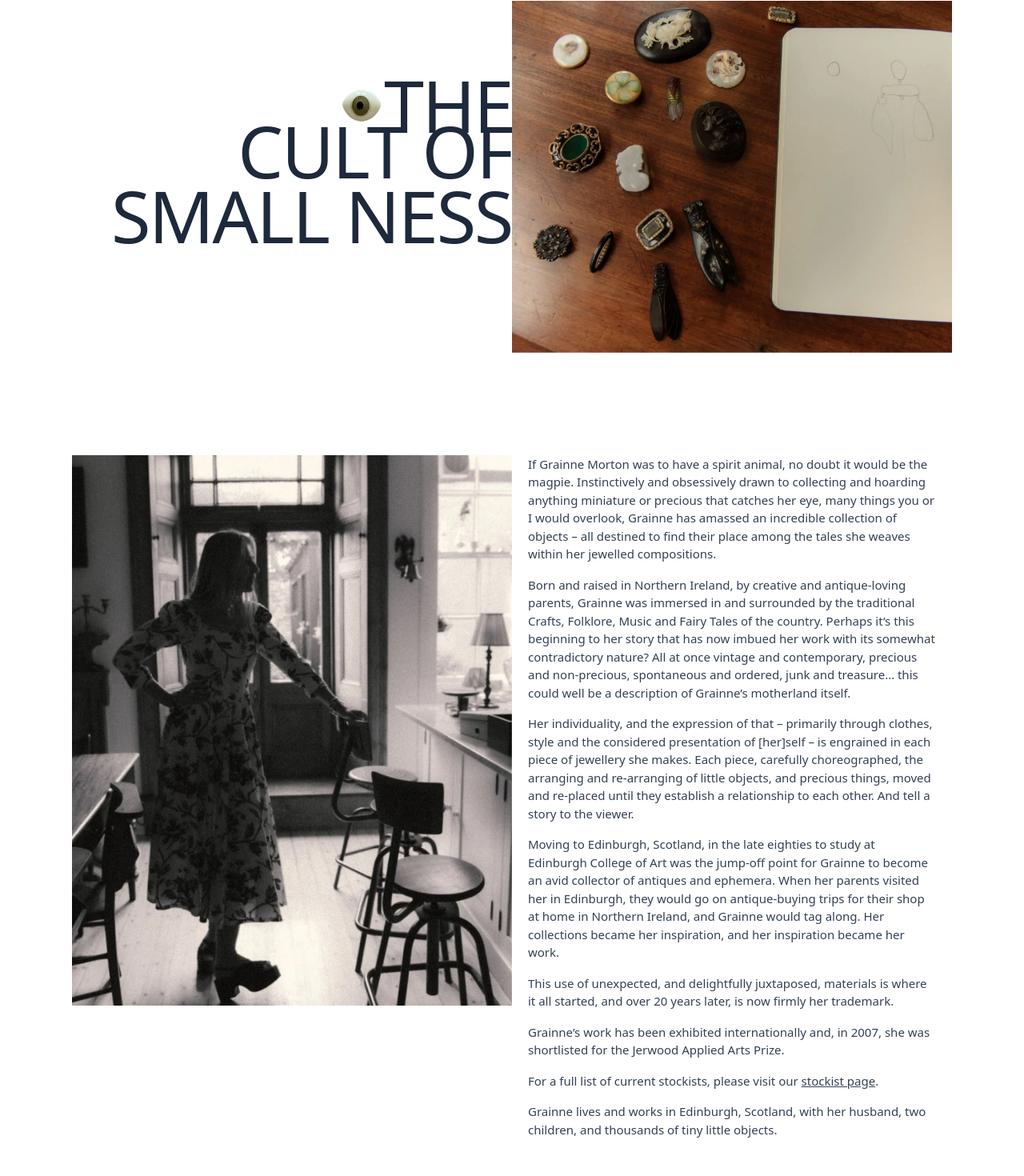
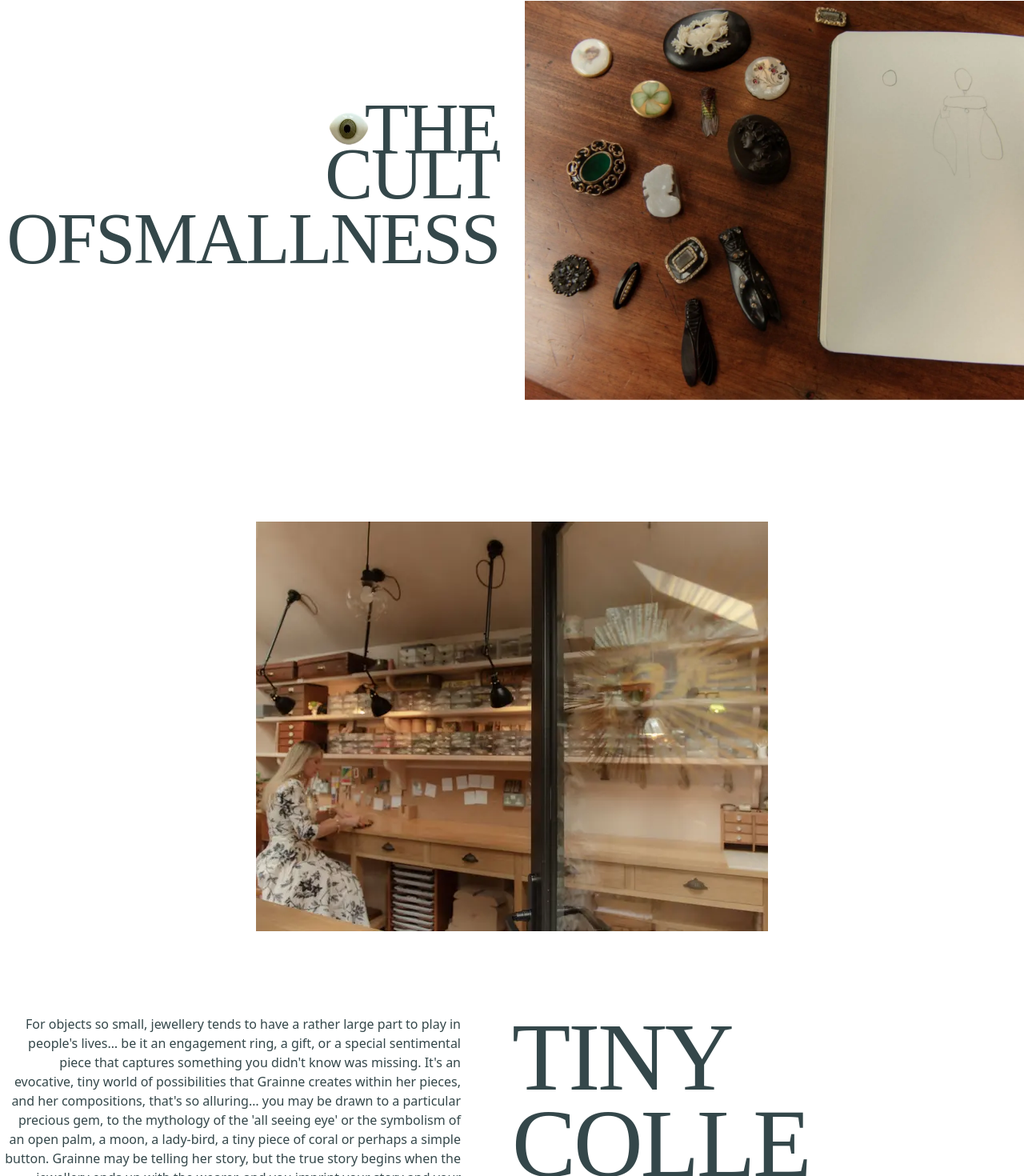
Before and after one commit to pooja12-dev/e-commerce, a React (Create React App) app in the folder e-com/: page /about in a window 1280 px wide. Shown: the part 884-2354 px from the top of the page at 80% size. Built offline with nearby package versions, Linux system fonts and the light colour scheme.

Commit message:
completed about page but facing a problem with a div

```diff
--- a/e-com/src/components/TinyCollectionSection.jsx
+++ b/e-com/src/components/TinyCollectionSection.jsx
@@ -4,7 +4,7 @@ const TinyCollectionsSection = () => {
   return (
     <section className="flex flex-col md:flex-row justify-between w-full max-w-7xl mx-auto my-20 px-8 xl:px-0">
       {/* Left side text content */}
-      <div className="md:w-1/2 text-center md:text-right md:pr-16 text-slate-800">
+      <div className="md:w-1/2 text-center md:text-right md:pr-16 text-[#34474A]">
         <p className="mb-8">
           For objects so small, jewellery tends to have a rather large part to
           play in people's lives… be it an engagement ring, a gift, or a special
@@ -45,13 +45,11 @@ const TinyCollectionsSection = () => {
       </div>
 
       {/* Right side title */}
-      <div className="md:w-1/2 flex items-center mt-10 md:mt-0">
-        <h2 className="font-serif text-slate-800 text-[60px] md:text-[80px] lg:text-[100px] xl:text-[120px] leading-[0.9] tracking-tight">
-          TINY
-          <br />
-          COLLE
-          <br />
-          CTIONS
+      <div className="md:w-1/2 flex items-start mt-10 md:mt-0">
+        <h2 className="font-atacama text-[#34474A] text-[60px] md:text-[80px] lg:text-[100px] xl:text-[120px] leading-[0.9] tracking-tight">
+          <span className="block">TINY</span>
+          <span className="block">COLLE</span>
+          <span className="block">CTIONS</span>
         </h2>
       </div>
     </section>
--- a/e-com/src/pages/AboutPage.jsx
+++ b/e-com/src/pages/AboutPage.jsx
@@ -29,21 +29,23 @@ const AboutPage = () => {
         </section>
 
         {/* Feature Section */}
-        <section className="module-smallness w-full md:w-[86vw] max-w-7xl mx-auto my-[10vmax] px-8 xl:px-0 grid grid-cols-1 md:grid-cols-2 gap-0">
+        <section className="module-smallness w-full max-w-7xl mx-auto my-[10vmax] px-8 xl:px-0 grid grid-cols-1 lg:grid-cols-2 gap-y-8 lg:gap-y-0 lg:gap-x-8">
           {/* Text Section */}
-          <div className="col-span-1 flex flex-col justify-center items-end ">
-            <h2 className="font-serif text-slate-800 uppercase text-[40px] sm:text-[70px] md:text-[80px] lg:text-[90px] leading-[0.9] tracking-tight text-right  ">
-              <span className="flex relative items-center mb-4 align-right bg-red-400">
+          <div className="col-span-1 flex flex-col justify-center items-end">
+            <h2 className="font-atacama text-[#34474A] uppercase text-[40px] sm:text-[70px] md:text-[80px] lg:text-[90px] leading-[0.9] tracking-tight text-right ">
+              <span className="flex relative items-center mb-4 lg:relative">
                 <img
                   src="/about-eye.webp"
                   alt="Eye icon"
-                  className="w-14 h-12 mr-4 absolute right-36"
+                  className="w-14 h-12 mr-4 absolute lg:absolute lg:right-36 right-36"
                 />
-                <span className=" absolute right-0"> THE</span>
+                <span className="absolute right-0 lg:absolute lg:right-0">
+                  THE
+                </span>
               </span>
               <span>CULT OF</span>
-              <span> SMALL</span>
-              <span> NESS</span>
+              <span>SMALL</span>
+              <span>NESS</span>
             </h2>
           </div>
 
@@ -59,85 +61,84 @@ const AboutPage = () => {
         </section>
 
         {/* Additional Feature Section */}
-        <section className="module-smallness w-full md:w-[86vw] max-w-7xl mx-auto my-[10vmax] px-8 xl:px-0 grid grid-cols-1 md:grid-cols-2 gap-0">
+        {/* <section className="module-smallness w-full max-w-7xl mx-auto my-[10vmax] px-8 xl:px-0 lg:relative">
+          {/* Flex Container for Image and Initial Text */}
+        {/* <div className="flex flex-col lg:h-[70vh] lg:flex-row-reverse gap-8 lg:gap-12">
           {/* Image Section */}
-          <div className="col-span-1 ">
+
+        {/* Initial Text Section */}
+        {/* <div className="flex flex-col lg:w-1/2 lg:h-[70vh] h-full text-slate-700 space-y-4 text-[13px] md:text-[15px] flex-grow">
+          <p>
+            If Grainne Morton was to have a spirit animal, no doubt it would be
+            the magpie. Instinctively and obsessively drawn to collecting and
+            hoarding anything miniature or precious that catches her eye, many
+            things you or I would overlook, Grainne has amassed an incredible
+            collection of objects – all destined to find their place among the
+            tales she weaves within her jewelled compositions.
+          </p>
+        </div>
+        <div className="flex justify-center lg:w-1/2">
           <img
             alt="Lady standing"
             loading="lazy"
-              className="w-full h-auto"
+            className="w-full h-auto object-cover"
             src="/lady-standing.webp"
           />
-          </div>
+        </div> */}
+        {/* </div> */}
 
-          {/* Text Section */}
-          <div className="col-span-1 flex flex-col justify-center mx-5">
-            <div className="text-slate-700 space-y-4 text-[13px] md:text-[15px]">
+        {/* Rest of the Text Section */}
+        {/* <div className="mt-12 lg:flex lg:absolute lg:right-0 lg:flex-col lg:text-right lg:w-1/2 lg:pl-8 lg:pr-8 text-slate-700 space-y-4 text-[13px] md:text-[15px]">
           <p>
-                If Grainne Morton was to have a spirit animal, no doubt it would
-                be the magpie. Instinctively and obsessively drawn to collecting
-                and hoarding anything miniature or precious that catches her
-                eye, many things you or I would overlook, Grainne has amassed an
-                incredible collection of objects – all destined to find their
-                place among the tales she weaves within her jewelled
-                compositions.
+            Born and raised in Northern Ireland, by creative and antique-loving
+            parents, Grainne was immersed in and surrounded by the traditional
+            Crafts, Folklore, Music and Fairy Tales of the country. Perhaps it’s
+            this beginning to her story that has now imbued her work with its
+            somewhat contradictory nature? All at once vintage and contemporary,
+            precious and non-precious, spontaneous and ordered, junk and
+            treasure… this could well be a description of Grainne’s motherland
+            itself.
           </p>
           <p>
-                Born and raised in Northern Ireland, by creative and
-                antique-loving parents, Grainne was immersed in and surrounded
-                by the traditional Crafts, Folklore, Music and Fairy Tales of
-                the country. Perhaps it’s this beginning to her story that has
-                now imbued her work with its somewhat contradictory nature? All
-                at once vintage and contemporary, precious and non-precious,
-                spontaneous and ordered, junk and treasure… this could well be a
-                description of Grainne’s motherland itself.
-              </p>
-              <p>
-                Her individuality, and the expression of that – primarily
-                through clothes, style and the considered presentation of
-                [her]self – is engrained in each piece of jewellery she makes.
-                Each piece, carefully choreographed, the arranging and
-                re-arranging of little objects, and precious things, moved and
-                re-placed until they establish a relationship to each other. And
-                tell a story to the viewer.
+            Her individuality, and the expression of that – primarily through
+            clothes, style and the considered presentation of [her]self – is
+            engrained in each piece of jewellery she makes. Each piece,
+            carefully choreographed, the arranging and re-arranging of little
+            objects, and precious things, moved and re-placed until they
+            establish a relationship to each other. And tell a story to the
+            viewer.
           </p>
           <p>
             Moving to Edinburgh, Scotland, in the late eighties to study at
             Edinburgh College of Art was the jump-off point for Grainne to
-                become an avid collector of antiques and ephemera. When her
-                parents visited her in Edinburgh, they would go on
-                antique-buying trips for their shop at home in Northern Ireland,
-                and Grainne would tag along. Her collections became her
-                inspiration, and her inspiration became her work.
+            become an avid collector of antiques and ephemera. When her parents
+            visited her in Edinburgh, they would go on antique-buying trips for
+            their shop at home in Northern Ireland, and Grainne would tag along.
+            Her collections became her inspiration, and her inspiration became
+            her work.
           </p>
           <p>
-                This use of unexpected, and delightfully juxtaposed, materials
-                is where it all started, and over 20 years later, is now firmly
-                her trademark.
-              </p>
-              <p>
-                Grainne’s work has been exhibited internationally and, in 2007,
-                she was shortlisted for the Jerwood Applied Arts Prize.
+            Grainne’s work has been exhibited internationally and, in 2007, she
+            was shortlisted for the Jerwood Applied Arts Prize.
           </p>
           <p>
             For a full list of current stockists, please visit our{" "}
             <a
               className="underline"
+              href="/stockists"
+              target="_blank"
               rel="noopener noreferrer"
-                  target="_blank"
-                  href="/stockists"
             >
               stockist page
             </a>
             .
           </p>
           <p>
-                Grainne lives and works in Edinburgh, Scotland, with her
-                husband, two children, and thousands of tiny little objects.
+            Grainne lives and works in Edinburgh, Scotland, with her husband,
+            two children, and thousands of tiny little objects.
           </p>
-            </div>
-          </div>
-        </section>
+        </div> */}
+        {/* </section> problem */}
       </main>
       <div className="flex justify-center items-center">
         <img src="/lab.webp" alt="Art Card" className="w-1/2 h-auto m-6" />
```
Lines whose indentation alone changed are shown as unchanged.
